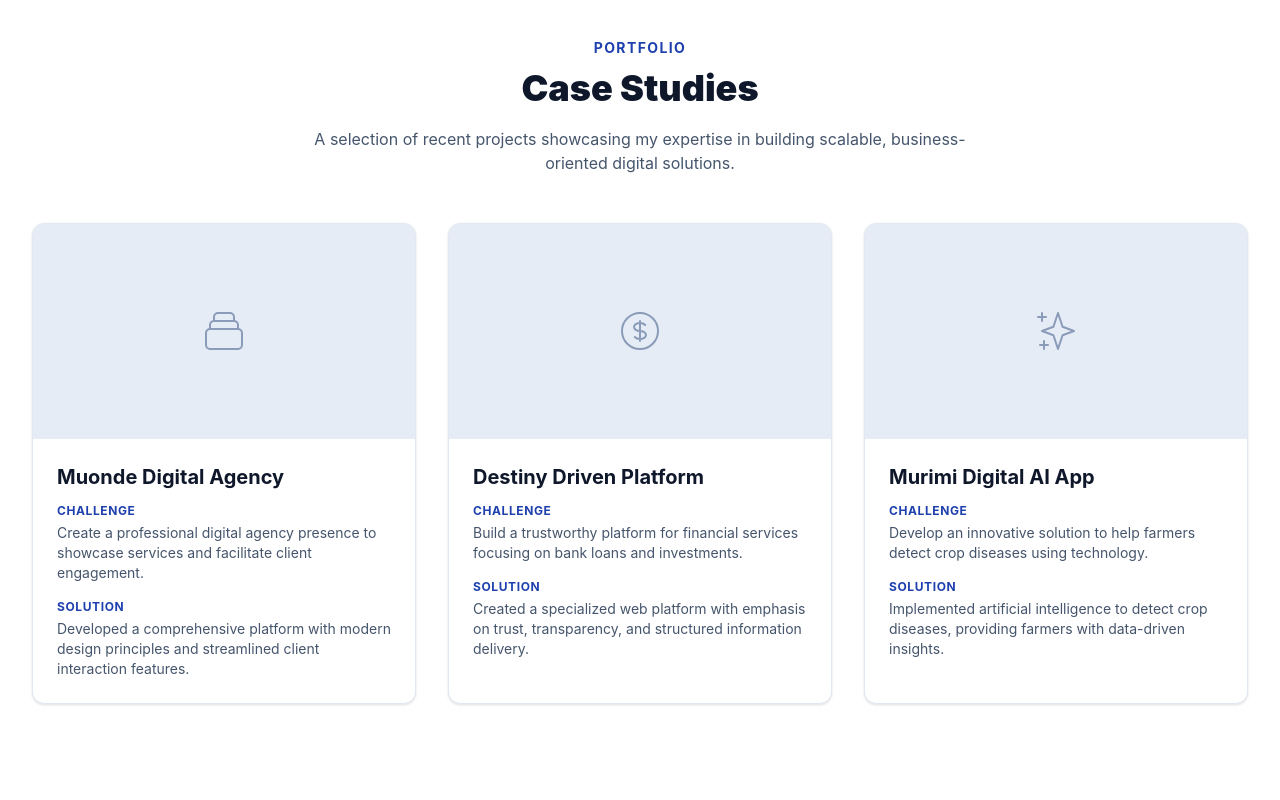
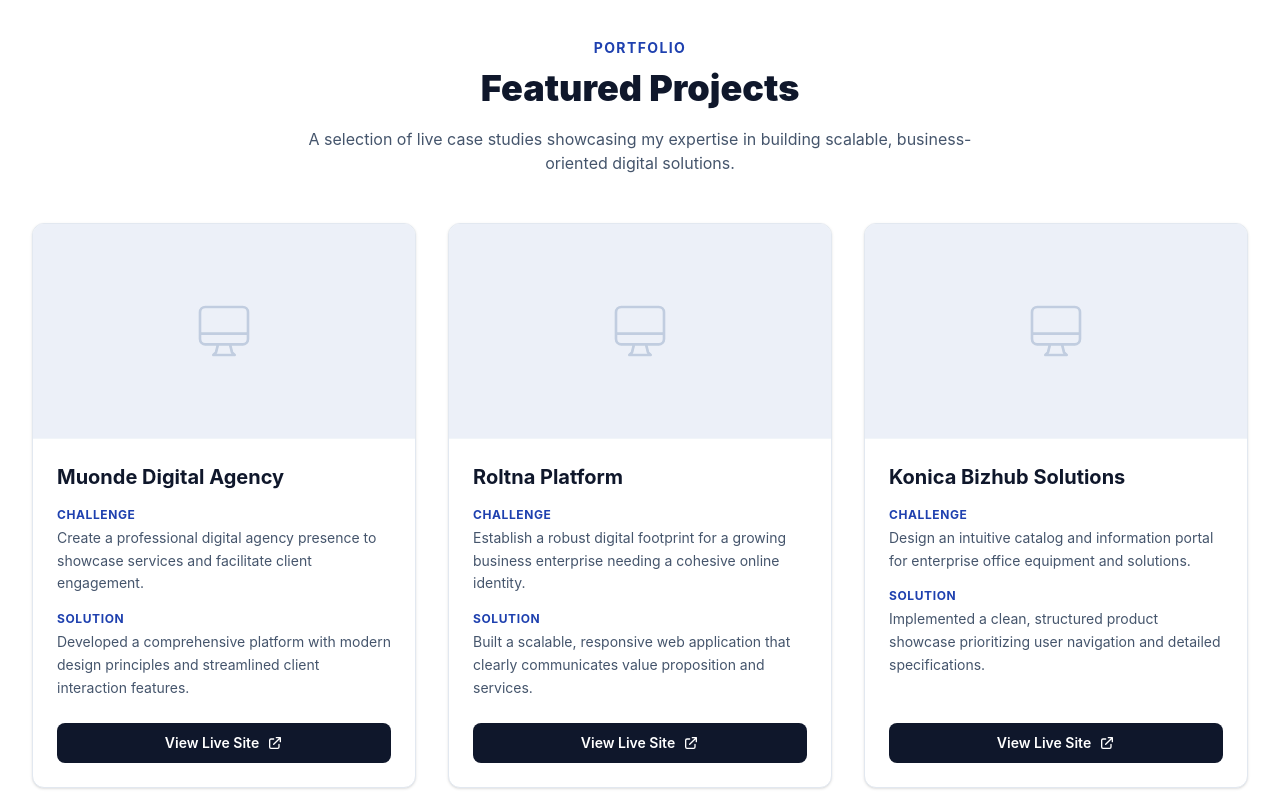
Before and after one commit to SALEM-BHERO/salem-portfolio, a React (Vite) app: page / in a window 1280 px wide. Shown: the part 1640-2440 px from the top of the page. Built offline with nearby package versions, Linux system fonts and the light colour scheme.

Commit message:
Update portfolio with 6 live featured projects

```diff
--- a/src/components/Projects.jsx
+++ b/src/components/Projects.jsx
@@ -1,82 +1,96 @@
 import { Link } from 'react-router-dom';
 
 const Projects = () => {
+  const projects = [
+    {
+      title: "Muonde Digital Agency",
+      challenge: "Create a professional digital agency presence to showcase services and facilitate client engagement.",
+      solution: "Developed a comprehensive platform with modern design principles and streamlined client interaction features.",
+      url: "https://muonde-agency.vercel.app/"
+    },
+    {
+      title: "Roltna Platform",
+      challenge: "Establish a robust digital footprint for a growing business enterprise needing a cohesive online identity.",
+      solution: "Built a scalable, responsive web application that clearly communicates value proposition and services.",
+      url: "https://roltna.vercel.app/"
+    },
+    {
+      title: "Konica Bizhub Solutions",
+      challenge: "Design an intuitive catalog and information portal for enterprise office equipment and solutions.",
+      solution: "Implemented a clean, structured product showcase prioritizing user navigation and detailed specifications.",
+      url: "https://konicabizhub.vercel.app/"
+    },
+    {
+      title: "Destiny Driven",
+      challenge: "Build a trustworthy platform for financial services focusing on structured loan and investment information.",
+      solution: "Created a specialized web platform with emphasis on trust, transparency, and structured delivery.",
+      url: "https://destiny-driven.vercel.app/"
+    },
+    {
+      title: "MFIC Portal",
+      challenge: "Develop a secure, professional front-end interface for a financial investment corporation.",
+      solution: "Designed a corporate-grade application focusing on data clarity, brand authority, and client conversion.",
+      url: "https://mfic.vercel.app/"
+    },
+    {
+      title: "RB Sons Enterprise",
+      challenge: "Modernize the online operations and service showcase for an established family enterprise.",
+      solution: "Delivered a modern, mobile-first web presence that bridges traditional business with digital accessibility.",
+      url: "https://rb-sons.vercel.app/"
+    }
+  ];
+
   return (
     <main className="flex-1 w-full bg-background-light py-12 lg:py-24">
       <div className="container-custom">
         <div className="mb-12 text-center">
           <h2 className="text-primary text-sm font-bold uppercase tracking-widest mb-2">Portfolio</h2>
-          <h1 className="text-4xl font-black text-slate-900 leading-tight">Case Studies</h1>
+          <h1 className="text-4xl font-black text-slate-900 leading-tight">Featured Projects</h1>
           <p className="text-slate-600 max-w-2xl mx-auto mt-4">
-            A selection of recent projects showcasing my expertise in building scalable,
+            A selection of live case studies showcasing my expertise in building scalable,
             business-oriented digital solutions.
           </p>
         </div>
 
         <div className="grid grid-cols-1 md:grid-cols-2 lg:grid-cols-3 gap-8">
-          {/* Project 1 */}
-          <div className="bg-white rounded-xl shadow-sm border border-slate-200 overflow-hidden group hover:shadow-lg transition-all">
-            <div className="aspect-video bg-slate-100 relative overflow-hidden">
-              <div className="absolute inset-0 bg-primary/5 group-hover:bg-transparent transition-colors z-10"></div>
-              {/* Placeholder for actual project image */}
-              <div className="w-full h-full flex items-center justify-center text-slate-400">
-                <svg className="w-12 h-12" fill="none" stroke="currentColor" viewBox="0 0 24 24"><path strokeLinecap="round" strokeLinejoin="round" strokeWidth={1} d="M19 11H5m14 0a2 2 0 012 2v6a2 2 0 01-2 2H5a2 2 0 01-2-2v-6a2 2 0 012-2m14 0V9a2 2 0 00-2-2M5 11V9a2 2 0 012-2m0 0V5a2 2 0 012-2h6a2 2 0 012 2v2M7 7h10" /></svg>
+          {projects.map((project, index) => (
+            <div key={index} className="bg-white rounded-xl shadow-sm border border-slate-200 overflow-hidden flex flex-col group hover:shadow-lg hover:border-primary/30 transition-all">
+              <div className="aspect-video bg-slate-50 relative overflow-hidden border-b border-slate-100 flex items-center justify-center">
+                <div className="absolute inset-0 bg-primary/5 group-hover:bg-primary/10 transition-colors z-10"></div>
+                <div className="text-slate-300 transform group-hover:scale-110 transition-transform duration-300">
+                  <svg className="w-16 h-16" fill="none" stroke="currentColor" viewBox="0 0 24 24">
+                    <path strokeLinecap="round" strokeLinejoin="round" strokeWidth={1} d="M9.75 17L9 20l-1 1h8l-1-1-.75-3M3 13h18M5 17h14a2 2 0 002-2V5a2 2 0 00-2-2H5a2 2 0 00-2 2v10a2 2 0 002 2z" />
+                  </svg>
+                </div>
+              </div>
+
+              <div className="p-6 flex flex-col flex-1">
+                <h3 className="text-xl font-bold text-slate-900 mb-4">{project.title}</h3>
+
+                <div className="mb-4">
+                  <span className="text-xs font-bold text-primary uppercase tracking-wider block mb-1">Challenge</span>
+                  <p className="text-slate-600 text-sm leading-relaxed">{project.challenge}</p>
+                </div>
+
+                <div className="mb-6 flex-1">
+                  <span className="text-xs font-bold text-primary uppercase tracking-wider block mb-1">Solution</span>
+                  <p className="text-slate-600 text-sm leading-relaxed">{project.solution}</p>
+                </div>
+
+                <a
+                  href={project.url}
+                  target="_blank"
+                  rel="noopener noreferrer"
+                  className="inline-flex items-center justify-center w-full py-2.5 px-4 bg-slate-900 hover:bg-primary text-white text-sm font-semibold rounded-lg transition-colors gap-2"
+                >
+                  View Live Site
+                  <svg className="w-4 h-4" fill="none" stroke="currentColor" viewBox="0 0 24 24">
+                    <path strokeLinecap="round" strokeLinejoin="round" strokeWidth={2} d="M10 6H6a2 2 0 00-2 2v10a2 2 0 002 2h10a2 2 0 002-2v-4M14 4h6m0 0v6m0-6L10 14" />
+                  </svg>
+                </a>
               </div>
             </div>
-            <div className="p-6">
-              <h3 className="text-xl font-bold text-slate-900 mb-3">Muonde Digital Agency</h3>
-              <div className="mb-4">
-                <span className="text-xs font-bold text-primary uppercase tracking-wider block mb-1">Challenge</span>
-                <p className="text-slate-600 text-sm">Create a professional digital agency presence to showcase services and facilitate client engagement.</p>
-              </div>
-              <div>
-                <span className="text-xs font-bold text-primary uppercase tracking-wider block mb-1">Solution</span>
-                <p className="text-slate-600 text-sm">Developed a comprehensive platform with modern design principles and streamlined client interaction features.</p>
-              </div>
-            </div>
-          </div>
-
-          {/* Project 2 */}
-          <div className="bg-white rounded-xl shadow-sm border border-slate-200 overflow-hidden group hover:shadow-lg transition-all">
-            <div className="aspect-video bg-slate-100 relative overflow-hidden">
-              <div className="absolute inset-0 bg-primary/5 group-hover:bg-transparent transition-colors z-10"></div>
-              <div className="w-full h-full flex items-center justify-center text-slate-400">
-                <svg className="w-12 h-12" fill="none" stroke="currentColor" viewBox="0 0 24 24"><path strokeLinecap="round" strokeLinejoin="round" strokeWidth={1} d="M12 8c-1.657 0-3 .895-3 2s1.343 2 3 2 3 .895 3 2-1.343 2-3 2m0-8c1.11 0 2.08.402 2.599 1M12 8V7m0 1v8m0 0v1m0-1c-1.11 0-2.08-.402-2.599-1M21 12a9 9 0 11-18 0 9 9 0 0118 0z" /></svg>
-              </div>
-            </div>
-            <div className="p-6">
-              <h3 className="text-xl font-bold text-slate-900 mb-3">Destiny Driven Platform</h3>
-              <div className="mb-4">
-                <span className="text-xs font-bold text-primary uppercase tracking-wider block mb-1">Challenge</span>
-                <p className="text-slate-600 text-sm">Build a trustworthy platform for financial services focusing on bank loans and investments.</p>
-              </div>
-              <div>
-                <span className="text-xs font-bold text-primary uppercase tracking-wider block mb-1">Solution</span>
-                <p className="text-slate-600 text-sm">Created a specialized web platform with emphasis on trust, transparency, and structured information delivery.</p>
-              </div>
-            </div>
-          </div>
-
-          {/* Project 3 */}
-          <div className="bg-white rounded-xl shadow-sm border border-slate-200 overflow-hidden group hover:shadow-lg transition-all">
-            <div className="aspect-video bg-slate-100 relative overflow-hidden">
-              <div className="absolute inset-0 bg-primary/5 group-hover:bg-transparent transition-colors z-10"></div>
-              <div className="w-full h-full flex items-center justify-center text-slate-400">
-                <svg className="w-12 h-12" fill="none" stroke="currentColor" viewBox="0 0 24 24"><path strokeLinecap="round" strokeLinejoin="round" strokeWidth={1} d="M5 3v4M3 5h4M6 17v4m-2-2h4m5-16l2.286 6.857L21 12l-5.714 2.143L13 21l-2.286-6.857L5 12l5.714-2.143L13 3z" /></svg>
-              </div>
-            </div>
-            <div className="p-6">
-              <h3 className="text-xl font-bold text-slate-900 mb-3">Murimi Digital AI App</h3>
-              <div className="mb-4">
-                <span className="text-xs font-bold text-primary uppercase tracking-wider block mb-1">Challenge</span>
-                <p className="text-slate-600 text-sm">Develop an innovative solution to help farmers detect crop diseases using technology.</p>
-              </div>
-              <div>
-                <span className="text-xs font-bold text-primary uppercase tracking-wider block mb-1">Solution</span>
-                <p className="text-slate-600 text-sm">Implemented artificial intelligence to detect crop diseases, providing farmers with data-driven insights.</p>
-              </div>
-            </div>
-          </div>
+          ))}
         </div>
       </div>
     </main>
```
